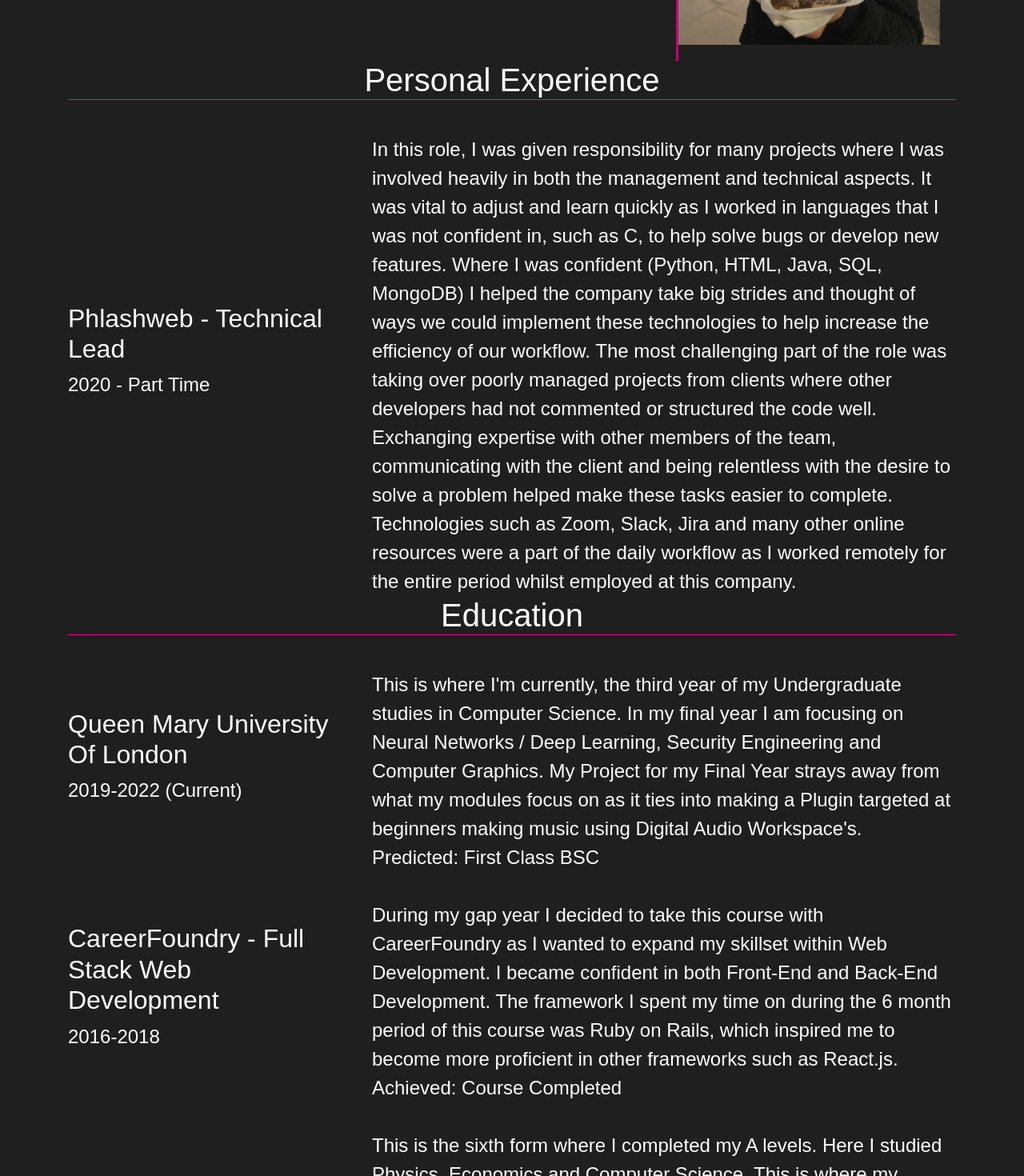
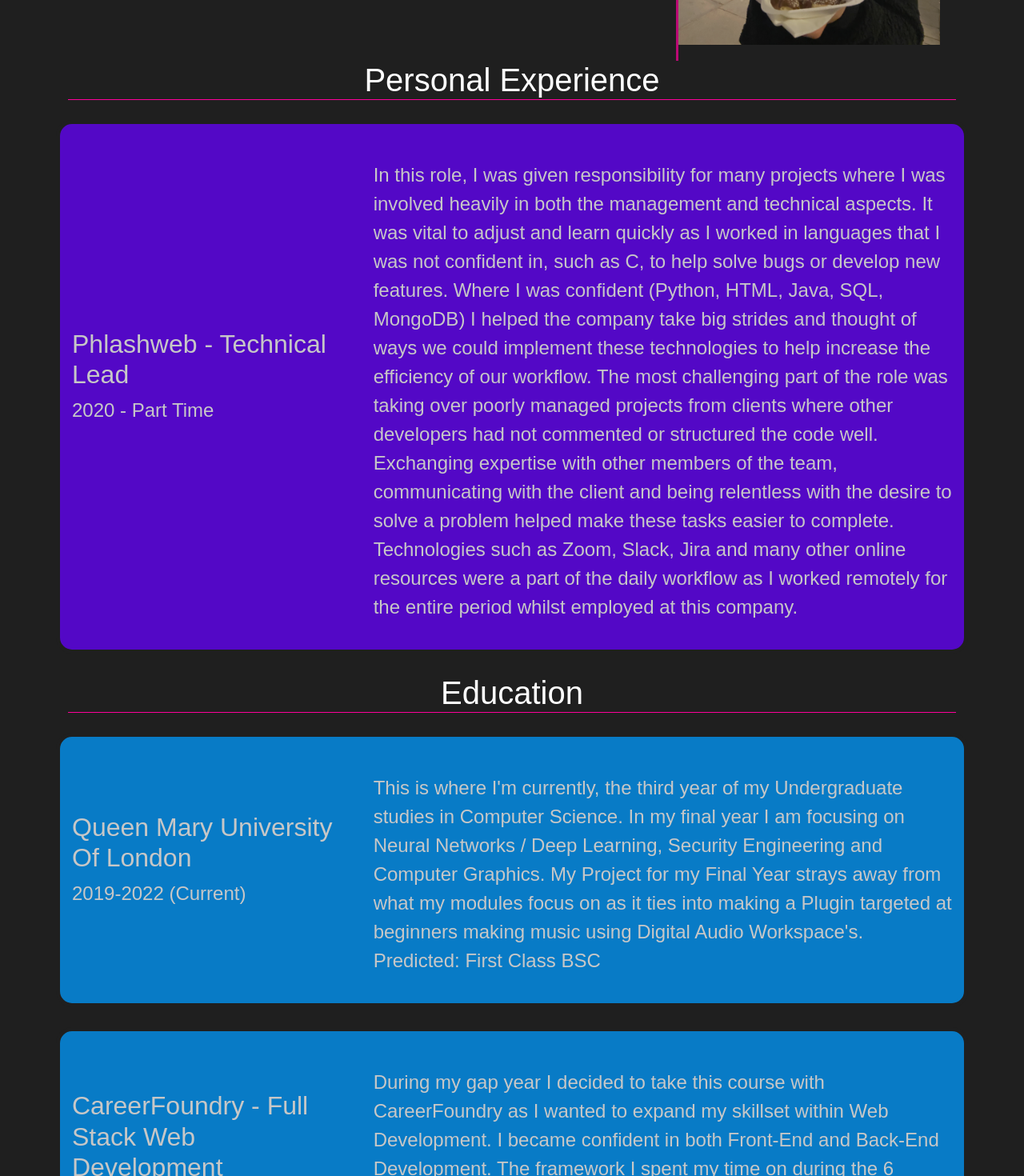
Before and after one commit to leormston/personal-site, a React (Create React App) app: page /About in a window 1280 px wide. Shown: the part 540-2010 px from the top of the page at 80% size. Built offline with nearby package versions, Linux system fonts and the light colour scheme; a web font is replaced by a local one.

Commit message:
additional styling added to the about me page

```diff
--- a/src/App.css
+++ b/src/App.css
@@ -175,3 +175,23 @@
 .center {
   text-align: center;
 }
+
+.shade-box {
+  background-color: #019afe;
+  border: solid #1f1f1f 5px;
+  border-radius: 20px;
+  margin-top: 25px;
+  margin-bottom: 25px;
+  padding-top: 10px;
+  padding-bottom: 35px;
+  opacity: 75%;
+}
+
+.shade-box:hover {
+  opacity: 100%;
+  transition: 1s;
+}
+
+.shade-box-green {
+  background-color: #6501fe !important;
+}
--- a/src/pages/About.js
+++ b/src/pages/About.js
@@ -20,7 +20,7 @@
         </div>
         <div id="experience">
             <h1 className="border-pink center">Personal Experience</h1>
-            <Row>
+            <Row className="shade-box shade-box-green">
                 <Col md={4} className="mauto">
                     <h2>Phlashweb - Technical Lead</h2>
                     <p>2020 - Part Time</p>
@@ -44,7 +44,7 @@
         </div>
         <div id="education">
             <h1 className="border-pink center">Education</h1>
-            <Row>
+            <Row className=" shade-box">
                 <Col md={4}className="mauto">
                     <h2>Queen Mary University Of London</h2>
                     <p>2019-2022 (Current)</p>
@@ -60,7 +60,7 @@
 
                 </Col>
             </Row>
-            <Row>
+            <Row className="shade-box">
                 <Col md={4}className="mauto">
                     <h2>CareerFoundry - Full Stack Web Development</h2>
                     <p>2016-2018</p>
@@ -76,7 +76,7 @@
 
                 </Col>
             </Row>
-            <Row>
+            <Row className="shade-box">
                 <Col md={4}className="mauto">
                     <h2>Littleover Sixth Form</h2>
                     <p>2016-2018</p>
```
